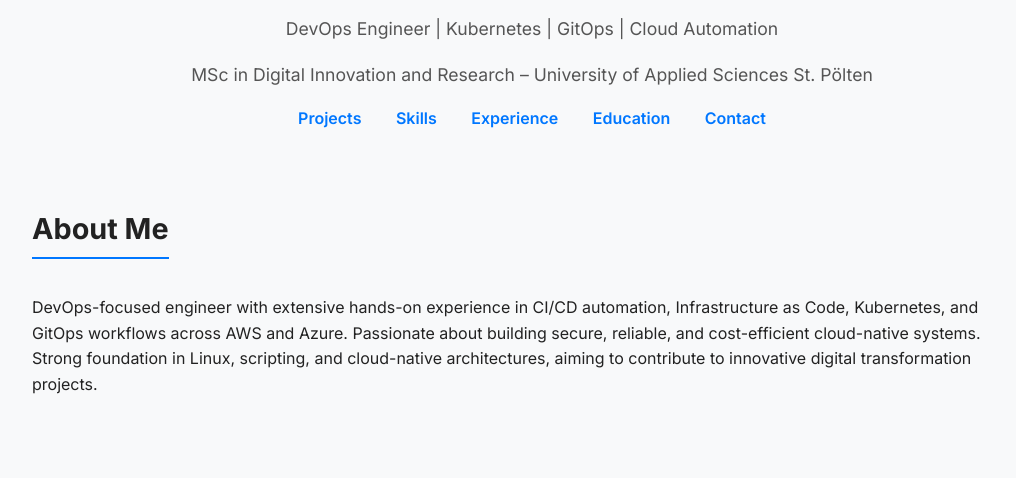
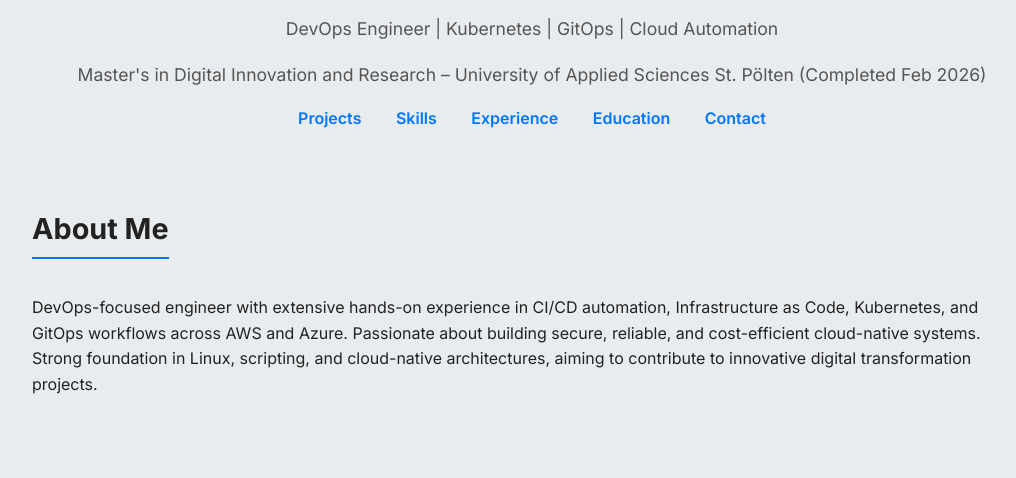
Before and after one commit to GMCHETHANA/GMCHETHANA.github.io, a plain HTML site: page index.html in a window 1280 px wide. Shown: the part 307-785 px from the top of the page, without its empty margins (108-1124 px from the left). Drawn offline with Linux system fonts and the light colour scheme.

Commit message:
Update background color and education details
Updated the background color and revised educational qualifications.

```diff
--- a/index.html
+++ b/index.html
@@ -10,7 +10,7 @@
       font-family: 'Inter', sans-serif;
       margin: 0;
       padding: 0;
-      background-color: #f8f9fa;
+      background-color: #e9ecef; /* Updated background color */
       color: #222;
       line-height: 1.6;
     }
@@ -145,7 +145,7 @@
       <img src="https://github.com/GMCHETHANA.png" alt="Chethana Govindaswamy Mani">
       <h1>Chethana Govindaswamy Mani</h1>
       <p>DevOps Engineer | Kubernetes | GitOps | Cloud Automation</p>
-      <p>MSc in Digital Innovation and Research – University of Applied Sciences St. Pölten</p>
+      <p>Master's in Digital Innovation and Research – University of Applied Sciences St. Pölten (Completed Feb 2026)</p>
       <nav>
         <a href="#projects">Projects</a>
         <a href="#skills">Skills</a>
@@ -252,7 +252,7 @@
     <section id="education">
       <h2>Education</h2>
       <div class="card">
-        <p><strong>MSc in Digital Innovation and Research</strong><br>University of Applied Sciences St. Pölten, Austria (2023 – 2025)</p>
+        <p><strong>Master's in Digital Innovation and Research</strong><br>University of Applied Sciences St. Pölten, Austria (Completed Feb 2026)</p>
         <p><strong>Bachelor of Computer Science Engineering</strong><br>Visvesvaraya Technological University, India (2015 – 2019)</p>
       </div>
     </section>
```
